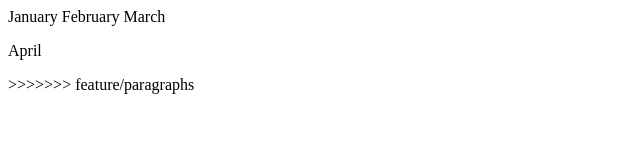
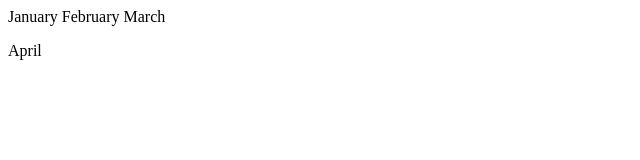
Before and after one commit to mimmoks/g-fd1-home-work, a plain HTML site: page 02/index.html in a window 1280 px wide. Shown: the whole page, without its empty margins (0-640 px from the left). Drawn offline with Linux system fonts and the light colour scheme.

Commit message:
убрал лишнее >>>>>>> feature/paragraphs

```diff
--- a/02/index.html
+++ b/02/index.html
@@ -8,6 +8,5 @@
 	February
 	March
 <p>April</p>
->>>>>>> feature/paragraphs
 </body>
 </html>
```
